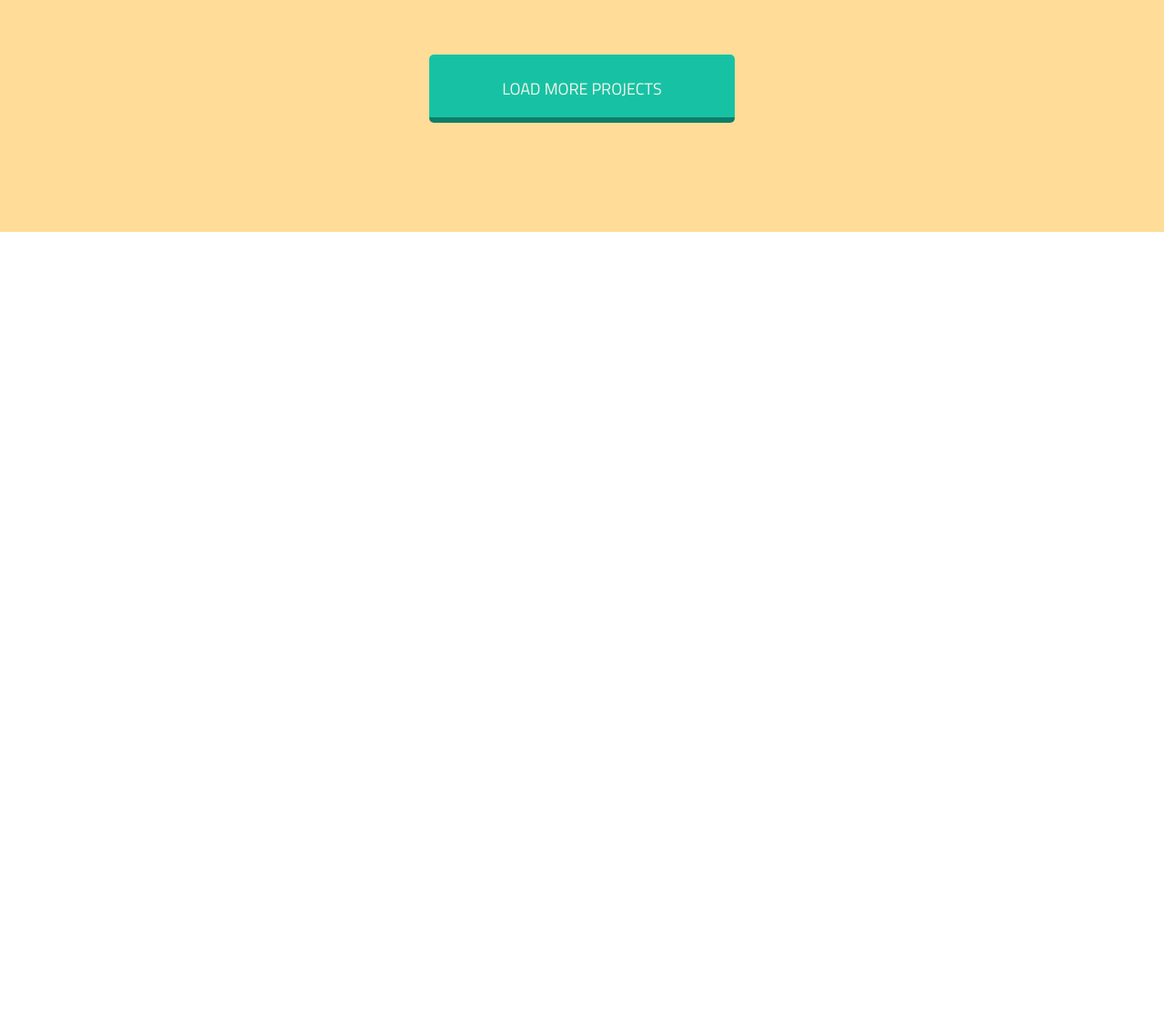
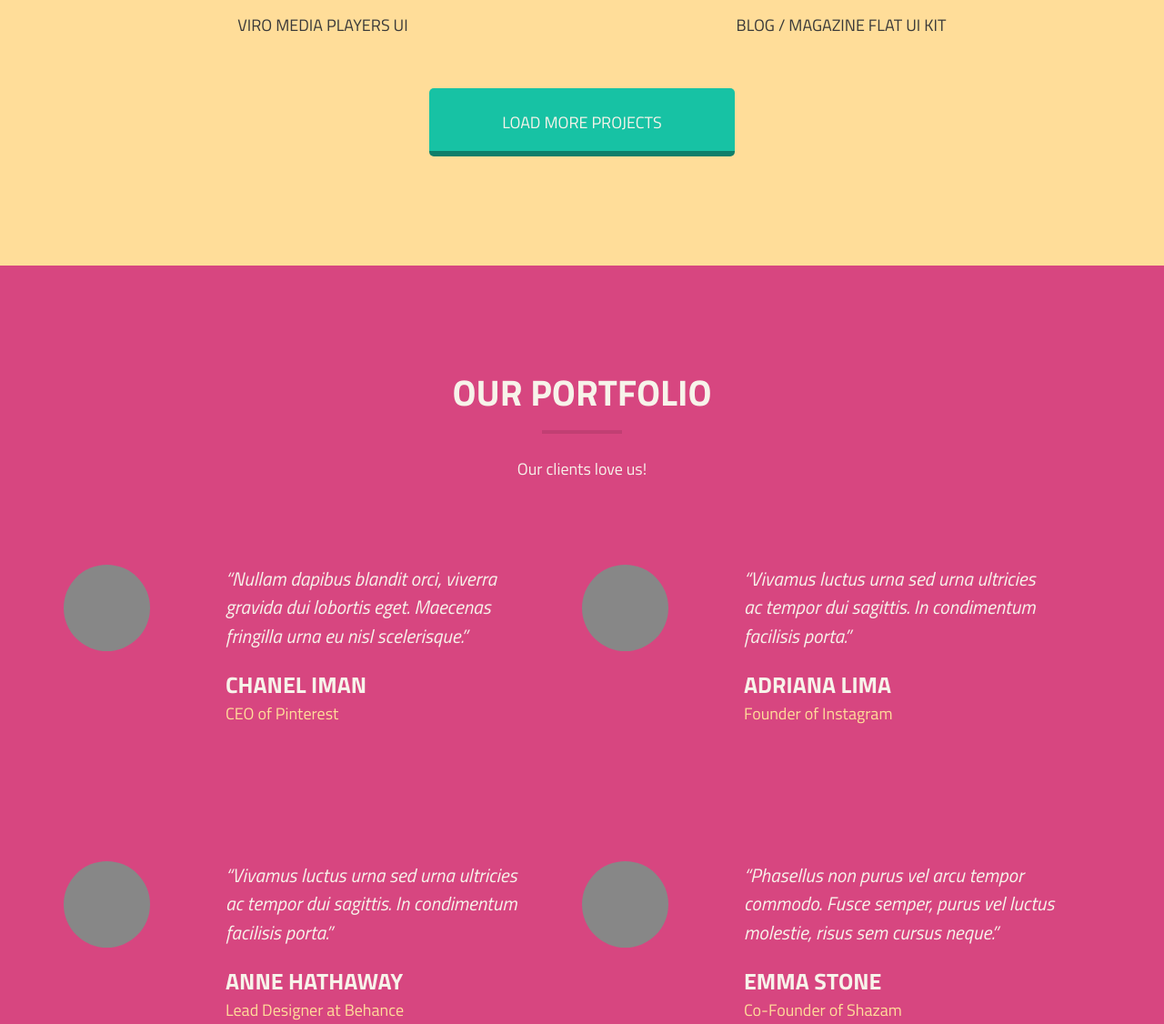
Before and after one commit to RomanLitsiiuk/Cuda, a website: page app/index.html in a window 1280 px wide. Shown: the part 4157-5283 px from the top of the page at 91% size. Before the commit the page ends 4412 px from the top, so only its background shows below. Drawn offline with Linux system fonts and the light colour scheme.

Commit message:
The testimonials section was created

```diff
--- a/app/index.html
+++ b/app/index.html
@@ -244,22 +244,82 @@
           </div>
           <div class="portfolio__products-wrap">
             <div class="product-card">
-              <img class="product-card__image" src="assets/img/laptop1.png">
+              <img class="product-card__image" src="assets/img/lap1.png" alt="laptop">
+              <div class="product-card__name-wrap">
+                <a class="product-card__name" href="#">Isometric Perspective Mock-Up</a>
+              </div>
             </div>
             <div class="product-card">
-              <img class="product-card__image" src="assets/img/laptop2.png">
+              <img class="product-card__image" src="assets/img/lap2.png" alt="laptop">
+              <div class="product-card__name-wrap">
+                <a class="product-card__name" href="#">Time Zone App UI</a>
+              </div>
             </div>
           </div>
           <div class="portfolio__products-wrap">
             <div class="product-card">
-              <img class="product-card__image" src="assets/img/laptop3.png">
+              <img class="product-card__image" src="assets/img/lap3.png" alt="laptop">
+              <div class="product-card__name-wrap">
+                <a class="product-card__name" href="#">Viro Media Players UI</a>
+              </div>
             </div>
             <div class="product-card">
-              <img class="product-card__image" src="assets/img/laptop4.png">
+              <img class="product-card__image" src="assets/img/lap4.png" alt="laptop">
+              <div class="product-card__name-wrap">
+                <a class="product-card__name" href="#">Blog / Magazine Flat UI Kit</a>
+              </div>
             </div>
           </div>
           <div class="portfolio__button-wrap">
             <button class="button button--portfolio">Load more projects</button>
+          </div>
+        </div>
+      </div>
+      <div class="testimonials">
+        <div class="testimonials__container">
+          <h1 class="main-heading main-heading--testimonials">Our portfolio</h1>
+          <p class="testimonials__text">Our clients love us!</p>
+          <div class="testimonials__feedbacks-wrap">
+            <article class="feedback">
+              <div class="feedback__photo-wrap">
+                <div class="feedback__photo"></div>
+              </div>
+              <div class="feedback__text-wrap">
+                <q class="feedback__message">“Nullam dapibus blandit orci, viverra gravida dui lobortis eget. Maecenas fringilla urna eu nisl scelerisque.”</q>
+                <p class="feedback__author">Chanel Iman</p>
+                <p class="feedback__position">CEO of Pinterest</p>
+              </div>
+            </article>
+            <article class="feedback">
+              <div class="feedback__photo-wrap">
+                <div class="feedback__photo"></div>
+              </div>
+              <div class="feedback__text-wrap">
+                <q class="feedback__message">“Vivamus luctus urna sed urna ultricies ac tempor dui sagittis. In condimentum facilisis porta.”</q>
+                <p class="feedback__author">Adriana Lima</p>
+                <p class="feedback__position">Founder of Instagram</p>
+              </div>
+            </article>
+            <article class="feedback">
+              <div class="feedback__photo-wrap">
+                <div class="feedback__photo"></div>
+              </div>
+              <div class="feedback__text-wrap">
+                <q class="feedback__message">“Vivamus luctus urna sed urna ultricies ac tempor dui sagittis. In condimentum facilisis porta.”</q>
+                <p class="feedback__author">Anne Hathaway</p>
+                <p class="feedback__position">Lead Designer at Behance</p>
+              </div>
+            </article>
+            <article class="feedback">
+              <div class="feedback__photo-wrap">
+                <div class="feedback__photo"></div>
+              </div>
+              <div class="feedback__text-wrap">
+                <q class="feedback__message">“Phasellus non purus vel arcu tempor commodo. Fusce semper, purus vel luctus molestie, risus sem cursus neque.”</q>
+                <p class="feedback__author">Emma Stone</p>
+                <p class="feedback__position">Co-Founder of Shazam</p>
+              </div>
+            </article>
           </div>
         </div>
       </div>
--- a/src/scss/modules/_typography.scss
+++ b/src/scss/modules/_typography.scss
@@ -1,14 +1,3 @@
-@font-face {
-  font-family: 'Font-Name';
-  src: url('../fonts/font-name.eot');
-  src: url('../fonts/font-name.eot?#iefix') format('embedded-opentype'),
-       url('../fonts/font-name.woff') format('woff'),
-       url('../fonts/font-name.ttf') format('truetype'),
-       url('../fonts/font-name.svg#font-name') format('svg');
-  font-weight: normal;
-  font-style: normal;
-}
-
 @font-face {
   font-family: 'Titillium Web';
   src: url('../fonts/Titillium_Web/TitilliumWeb-Regular.ttf');
@@ -29,3 +18,10 @@
   font-weight: normal;
   font-style: normal;
 }
+
+@font-face {
+  font-family: 'Titillium Web Italic';
+  src: url('../fonts/Titillium_Web/TitilliumWeb-Italic.ttf');
+  font-weight: normal;
+  font-style: normal;
+}
--- a/src/scss/modules/_vars.scss
+++ b/src/scss/modules/_vars.scss
@@ -9,6 +9,7 @@ $services-background: #17c2a4;
 $team-background: #e7f1f8;
 
 $dark: #3c4761;
+$black: #393939;
 $photo: #878787;
 $link: #48c1e9;
 $linkBackground: #bdd1df;
@@ -18,3 +19,4 @@ $circleSecond: #d74680;
 $circleThird: #15c7a8;
 $circleFourth: #eb7d4b;
 $portfolioBackground: #ffdd99;
+$testimonialsBackground: #d74680;
--- /dev/null
+++ b/src/scss/partials/_feedback.scss
@@ -0,0 +1,46 @@
+.feedback {
+  float: left;
+  width: 50%;
+  box-sizing: border-box;
+  padding: 50px 0 100px;
+  line-height: 1.5em;
+
+  &__photo-wrap {
+    float: left;
+    height: 100%;
+    width: 30%;
+  }
+
+  &__photo {
+    width: 95px;
+    height: 95px;
+    border-radius: 50%;
+    background-color: $photo;
+  }
+
+  &__text-wrap {
+    float: right;
+    width: 60%;
+    padding-right: 50px;
+  }
+
+  &__message {
+    font-family: 'Titillium Web Italic';
+    font-size: 21px;
+    line-height: 1.5em;
+  }
+
+  &__author {
+    font-family: 'Titillium Web Bold';
+    font-size: 25px;
+    text-transform: uppercase;
+    padding-top: 20px;
+    line-height: 1.5em;
+  }
+
+  &__position {
+    font-family: 'Titillium Web';
+    color: $portfolioBackground;
+    font-size: 18px;
+  }
+}
--- a/src/scss/partials/_main-heading.scss
+++ b/src/scss/partials/_main-heading.scss
@@ -47,5 +47,10 @@
 
   &--portfolio {
     @extend .main-heading--team;
+    color: $black;
+  }
+
+  &--testimonials {
+    @extend  .main-heading--second-section;
   }
 }
--- a/src/scss/partials/_portfolio.scss
+++ b/src/scss/partials/_portfolio.scss
@@ -1,7 +1,7 @@
 .portfolio {
   background-color: $portfolioBackground;
   padding: 120px 0;
-  color: $dark;
+  color: $black;
   @extend .clear;
 
   &__container {
@@ -18,6 +18,7 @@
 
   &__buttons-wrap {
     text-align: center;
+    padding-bottom: 30px;
   }
 
   &__button {
@@ -27,11 +28,13 @@
     text-decoration: none;
     color: $dark;
     padding: 5px 10px;
+    background-color: rgba(0,0,0, .2);
+    border-radius: 5px;
+    margin-right: 10px;
 
     &:hover {
       cursor: pointer;
-      background-color: rgba(0,0,0, .2);
-      border-radius: 5px;
+      background-color: rgba(255,255, 255, .5);
     }
   }
 
--- a/src/scss/partials/_product-card.scss
+++ b/src/scss/partials/_product-card.scss
@@ -6,5 +6,24 @@
 
   &__image {
     max-width: 100%;
+    padding-bottom: 30px;
+  }
+
+  &__name-wrap {
+    text-align: center;
+  }
+
+  &__name {
+    font-family: 'Titillium Web';
+    font-size: 18px;
+    text-transform: uppercase;
+    text-decoration: none;
+    color: $black;
+
+    &:hover {
+      cursor: pointer;
+      color: $link;
+      text-decoration: underline;
+    }
   }
 }
--- /dev/null
+++ b/src/scss/partials/_testimonials.scss
@@ -0,0 +1,21 @@
+.testimonials {
+  background-color: $testimonialsBackground;
+  padding: 120px 0 100px;
+  font-family: 'Titillium Web';
+  color: $white;
+  @extend .clear;
+
+  &__container {
+    @extend .container;
+  }
+
+  &__text {
+    font-size: 18px;
+    text-align: center;
+    line-height: 1.6em;
+  }
+
+  &__feedbacks-wrap {
+    padding-top: 40px;
+  }
+}
--- a/src/scss/style.scss
+++ b/src/scss/style.scss
@@ -33,6 +33,8 @@
 @import 'partials/_loader';
 @import 'partials/_portfolio';
 @import 'partials/_product-card';
+@import 'partials/_testimonials';
+@import 'partials/_feedback';
 
 //----------------------------------*\
 // OBJECTS & MODULES
```
Also changed, not shown: app/assets/css/style.css, app/assets/css/style.min.css, app/assets/img/lap1.png (added), app/assets/img/lap2.png (added), app/assets/img/lap3.png (added), app/assets/img/lap4.png (added).
